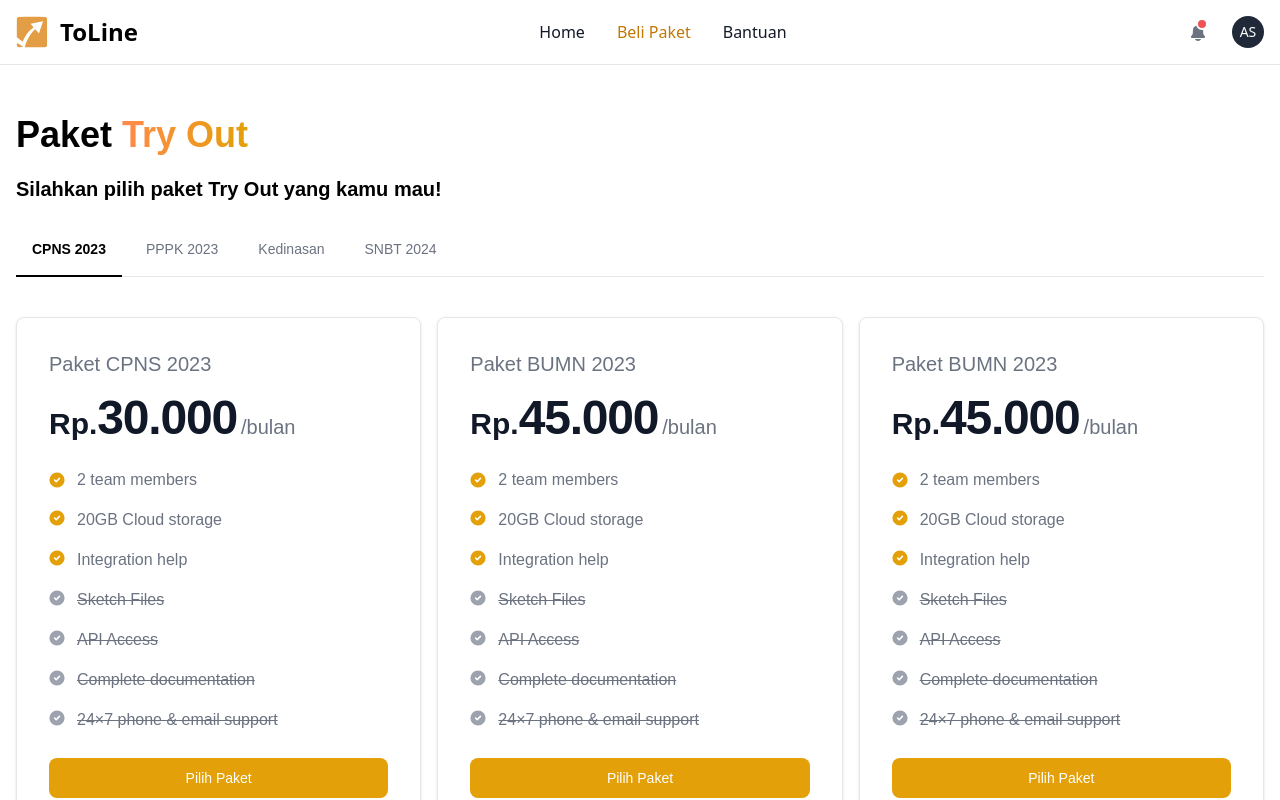
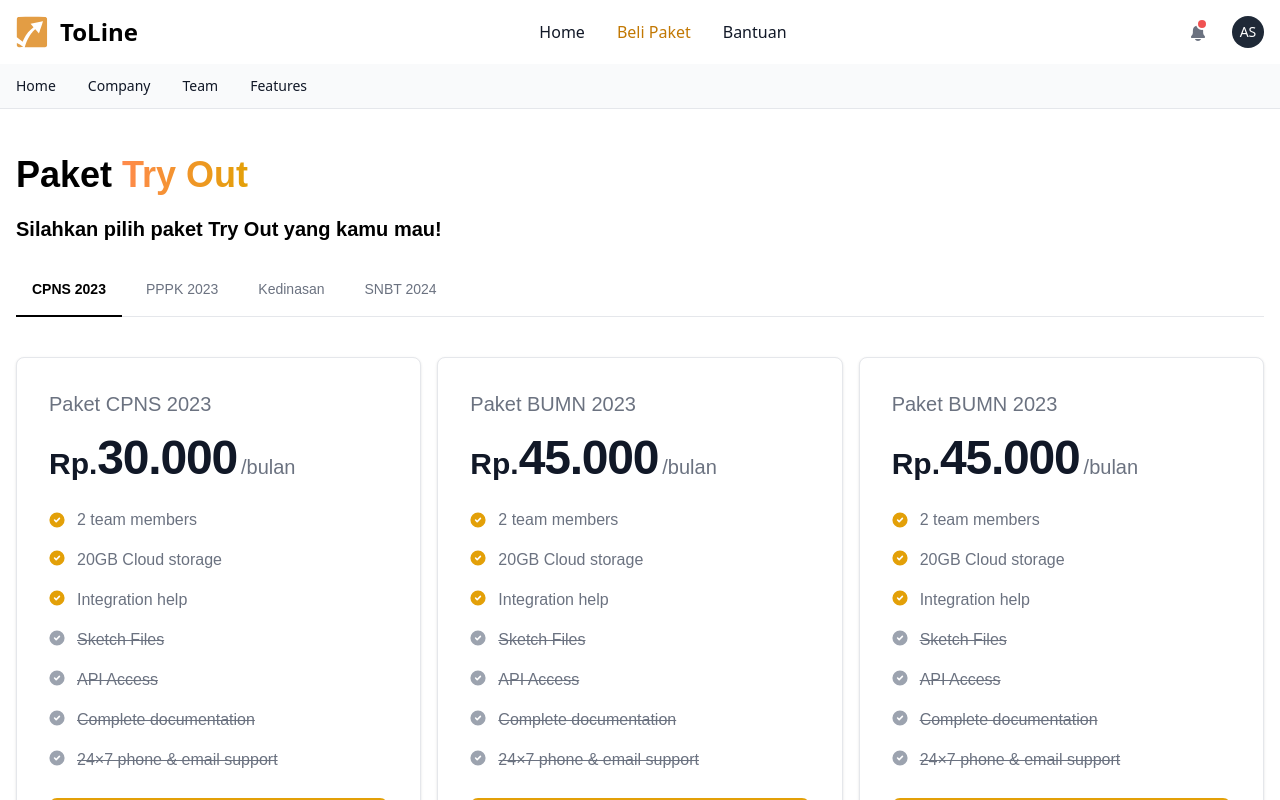
Before and after one commit to Adryanssyah/Online-TryOut, a Vue app: page /pilih-paket in a window 1280 px wide. Shown: the top 800 px of the page. Built offline with nearby package versions, Linux system fonts and the light colour scheme; no server answers.

Commit message:
Mencoba api pertama kali: berhasil mendapatkan response login

```diff
--- a/src/App.vue
+++ b/src/App.vue
@@ -1,6 +1,6 @@
 <template lang="">
   <Navbar v-if="!authPage" />
-  <div class="font-poppins" :class="{ 'mt-[71px]': !authPage }"><router-view /></div>
+  <div class="font-poppins" :class="{ 'mt-[111px]': !authPage }"><router-view /></div>
   <Footer v-if="!authPage" />
 </template>
 <script>
--- a/src/components/Navbar/Navbar.vue
+++ b/src/components/Navbar/Navbar.vue
@@ -41,6 +41,28 @@
 
       <Menu />
     </div>
+    <section class="bg-gray-50 dark:bg-gray-700">
+      <div class="max-w-screen-xl px-4 py-3 mx-auto">
+        <div class="flex items-center">
+          <ul class="flex flex-row font-medium mt-0 space-x-8 rtl:space-x-reverse text-sm">
+            <li>
+              <a href="#" class="text-gray-900 dark:text-white hover:underline" aria-current="page"
+                >Home</a
+              >
+            </li>
+            <li>
+              <a href="#" class="text-gray-900 dark:text-white hover:underline">Company</a>
+            </li>
+            <li>
+              <a href="#" class="text-gray-900 dark:text-white hover:underline">Team</a>
+            </li>
+            <li>
+              <a href="#" class="text-gray-900 dark:text-white hover:underline">Features</a>
+            </li>
+          </ul>
+        </div>
+      </div>
+    </section>
   </nav>
 </template>
 
--- /dev/null
+++ b/src/composables/API/request.js
@@ -0,0 +1,11 @@
+import axios from 'axios'
+const getRequest = async (param) => {
+  try {
+    const response = await axios.post('login', param)
+    return response
+  } catch (error) {
+    return error
+  }
+}
+
+export default getRequest
--- a/src/main.js
+++ b/src/main.js
@@ -5,6 +5,8 @@ import App from './App.vue'
 import router from './router'
 import './index.css'
 
+import axios from 'axios'
+axios.defaults.baseURL = import.meta.env.VITE_BACKEND_URL
 const app = createApp(App)
 
 app.use(createPinia())
--- a/src/views/Login.vue
+++ b/src/views/Login.vue
@@ -16,7 +16,7 @@
       </div>
 
       <div class="mt-10 sm:mx-auto sm:w-full sm:max-w-sm">
-        <form class="space-y-6" action="#" method="POST">
+        <form class="space-y-6" @submit.prevent="Login">
           <div>
             <label for="email" class="block text-sm font-medium leading-6 text-gray-900"
               >Alamat email</label
@@ -28,8 +28,11 @@
                 type="email"
                 autocomplete="email"
                 required
+                v-model="loginData.email"
                 class="block w-full rounded-md border-0 py-1.5 text-gray-900 shadow-sm ring-1 ring-inset ring-gray-300 placeholder:text-gray-400 focus:ring-2 focus:ring-inset focus:ring-yellow-600 sm:text-sm sm:leading-6"
+                :class="{ 'ring-red-500': errors.email }"
               />
+              <p v-if="errors.email" class="text-xs text-red-500">{{ errors.email[0] }}</p>
             </div>
           </div>
 
@@ -51,17 +54,22 @@
                 type="password"
                 autocomplete="current-password"
                 required
+                v-model="loginData.password"
                 class="block w-full rounded-md border-0 py-1.5 text-gray-900 shadow-sm ring-1 ring-inset ring-gray-300 placeholder:text-gray-400 focus:ring-2 focus:ring-inset focus:ring-yellow-600 sm:text-sm sm:leading-6"
+                :class="{ 'ring-red-500': errors.password }"
               />
+              <p v-if="errors.password" class="text-xs text-red-500">{{ errors.password[0] }}</p>
             </div>
           </div>
 
           <div>
             <button
               type="submit"
+              :disabled="isLoading"
+              :class="{ 'cursor-not-allowed bg-opacity-50 ': isLoading }"
               class="flex w-full justify-center rounded-md bg-yellow-400 px-3 py-1.5 text-sm font-semibold leading-6 text-white shadow-sm hover:bg-yellow-500 focus-visible:outline focus-visible:outline-2 focus-visible:outline-offset-2 focus-visible:outline-yellow-600"
             >
-              Masuk
+              {{ isLoading ? 'Loading...' : 'Masuk' }}
             </button>
           </div>
         </form>
@@ -79,8 +87,28 @@
   </div>
 </template>
 <script>
+import getRequest from '@/composables/API/request.js'
 export default {
-  name: 'Login'
+  name: 'Login',
+  data() {
+    return {
+      isLoading: false,
+      loginData: {
+        email: '',
+        password: ''
+      },
+      errors: {}
+    }
+  },
+  methods: {
+    async Login() {
+      this.isLoading = true
+      this.errors = {}
+      const response = await getRequest(this.loginData)
+      response.data.errors ? (this.errors = response.data.errors) : console.log(response)
+      this.isLoading = false
+    }
+  }
 }
 </script>
 <style lang=""></style>
--- a/src/views/PacketList.vue
+++ b/src/views/PacketList.vue
@@ -51,7 +51,7 @@
   </div>
 </template>
 <script>
-import PricingCard from '../components/landingPage/PricingCard.vue'
+import PricingCard from '@/components/landingPage/PricingCard.vue'
 import { useScrollToTop } from '@/composables/scrollToTop'
 export default {
   name: 'PacketList',
```
Also changed, not shown: 1 other file (tests, documents, lock files or other folders).
